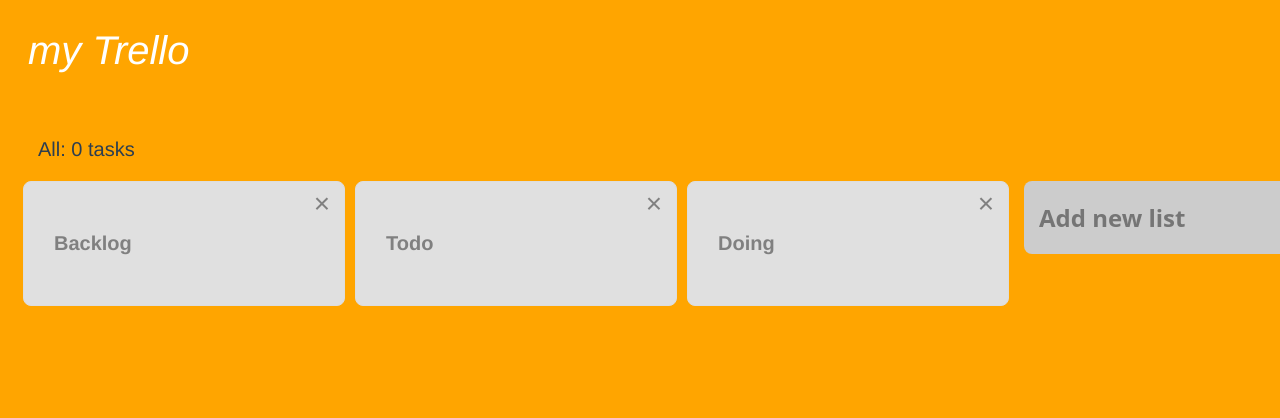
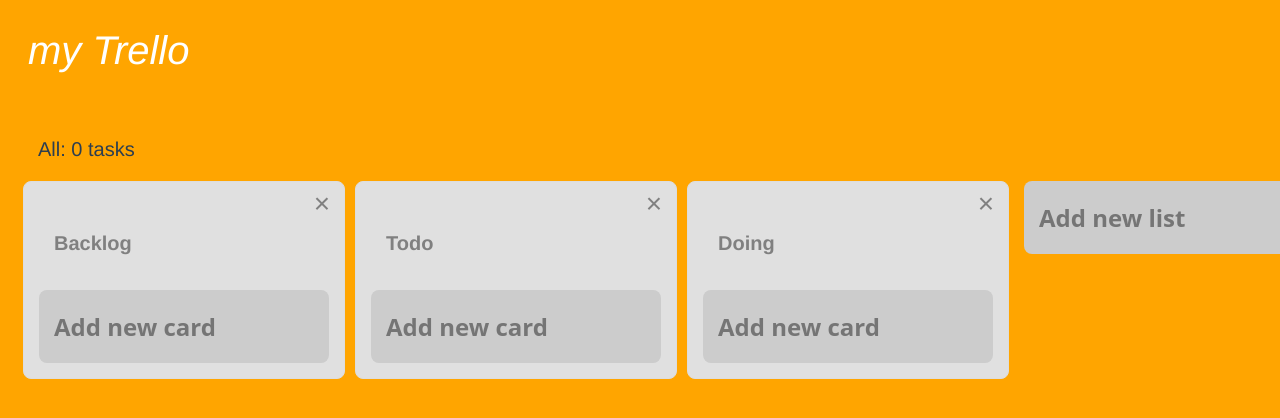
Before and after one commit to Taka2401/Vue-trello-app, a Vue app: page / in a window 1280 px wide. Shown: the top 418 px of the page. Built offline with nearby package versions, Linux system fonts and the light colour scheme.

Commit message:
add: CardAdd.vue css追加

```diff
--- a/src/components/CardAdd.vue
+++ b/src/components/CardAdd.vue
@@ -1,11 +1,16 @@
 <template>
-  <form class="addcard" @submit.prevent="addCardToList">
+  <form :class="classList" @submit.prevent="addCardToList">
     <input v-model="body"
            type="text"
            class="text-input"
            placeholder="Add new card"
+           @focusin="startEditing"
+           @focusout="finishEditing"
     />
-    <button type="submit" class="add-button">
+    <button type="submit"
+            class="add-button"
+            v-if="isEditing || bodyExists"
+    >
       Add
     </button>
   </form>
@@ -21,10 +26,32 @@
   },
   data() {
     return {
-      body: ''
+      body: '',
+      isEditing: false
+    }
+  },
+  computed: {
+    classList() {
+      const classList = ['addcard']
+      if (this.isEditing) {
+        classList.push('active')
+      }
+      if (this.bodyExists) {
+        classList.push('addable')
+      }
+      return classList
+    },
+    bodyExists() {
+      return this.body.length > 0
     }
   },
   methods: {
+    startEditing: function() {
+    this.isEditing = true
+    },
+    finishEditing: function() {
+      this.isEditing = false
+    },
     addCardToList: function() {
       // dispatchでactionsに定義したaddCardToListを実行する
       this.$store.dispatch('addCardToList', { body: this.body, listIndex: this.listIndex })
--- a/src/components/List.vue
+++ b/src/components/List.vue
@@ -4,11 +4,17 @@
       <p class="list-title">{{ title }}</p>
       <div class="deletelist" @click="removeList">×</div>
     </div>
+    <card-add :listIndex="listIndex" />
   </div>
 </template>
 
 <script>
+import CardAdd from './CardAdd'
+
 export default {
+  components: {
+    CardAdd
+  },
   props: {
     title: {
       // 文字列指定
--- a/src/store/index.js
+++ b/src/store/index.js
@@ -33,6 +33,9 @@
     },
     removelist(state, payload) {
       state.lists.splice(payload.listIndex, 1)
+    },
+    addCardToList(state, payload) {
+      state.lists[payload.listIndex].cards.push({ body: payload.body })
     }
   },
   actions: {
@@ -41,6 +44,9 @@
     },
     removelist(context, payload) {
       context.commit('removelist', payload)
+    },
+    addCardToList(context, payload) {
+      context.commit('addCardToList', payload)
     }
   },
   getters: {
```
